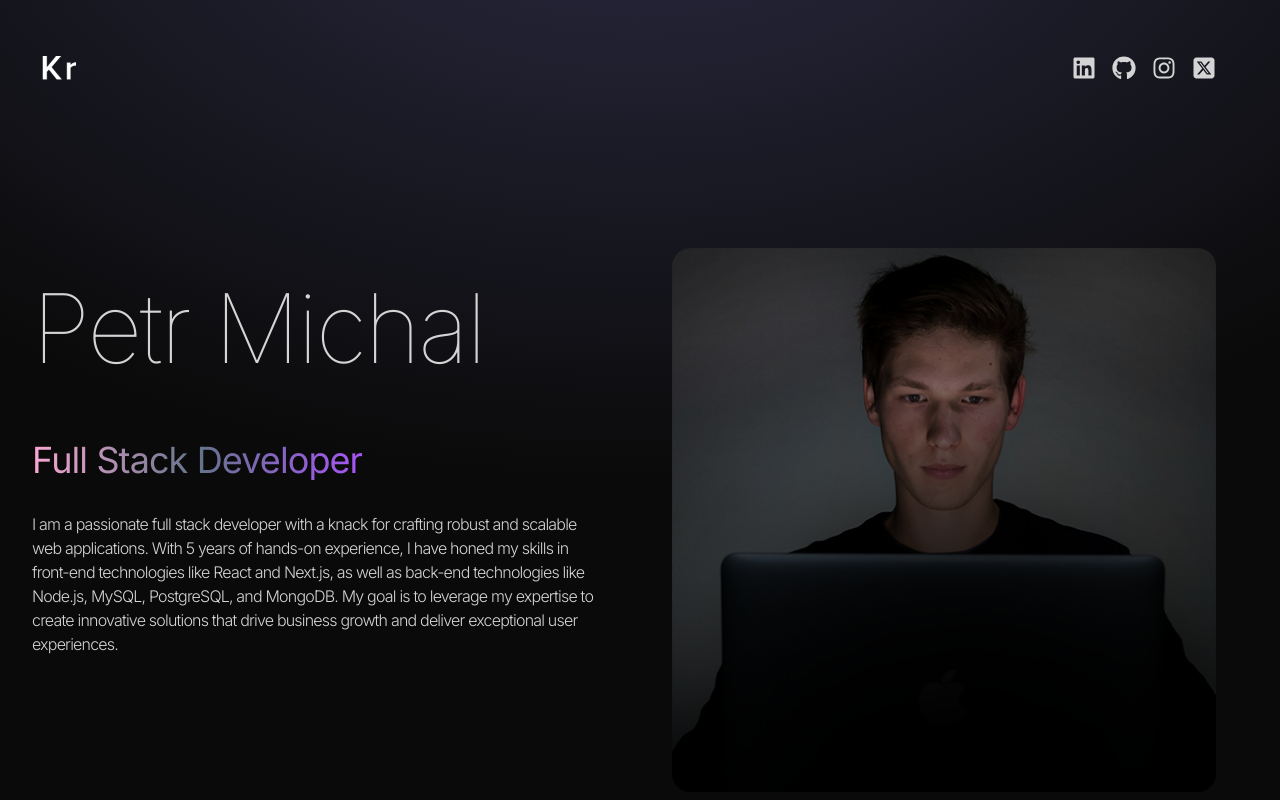
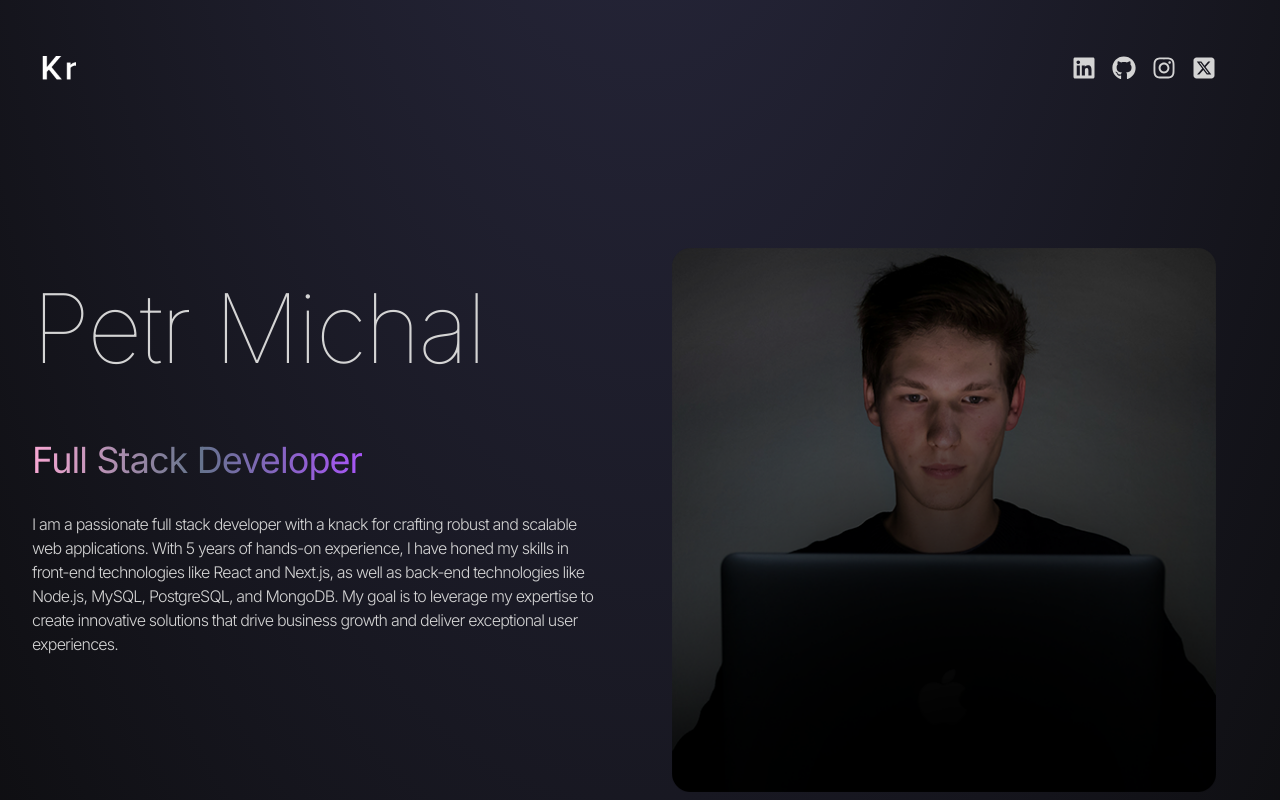
Before and after one commit to petrmichal0/main-website-frontend, a React (Vite) app: page / in a window 1280 px wide. Shown: the top 800 px of the page. Built offline with nearby package versions, Linux system fonts and the light colour scheme.

Commit message:
fix min-h-screen

```diff
--- a/src/App.tsx
+++ b/src/App.tsx
@@ -6,10 +6,7 @@ import Technologies from "./components/Technologies";
 
 function App() {
   return (
-    <div className="overflow-x-hidden  text-neutral-300 antialiased selection:bg-cyan-300 selection:text-cyan-900">
-      <div className="fixed top-0 z-10 h-full w-full"></div>
-      <div className="absolute top-0 z-[-2] h-screen w-screen bg-neutral-950 bg-[radial-gradient(ellipse_80%_80%_at_50%_-20%,rgba(120,119,198,0.3),rgba(255,255,255,0))]"></div>
-
+    <div className="min-h-screen bg-neutral-950 bg-[radial-gradient(ellipse_80%_80%_at_50%_-20%,rgba(120,119,198,0.3),rgba(255,255,255,0))] overflow-x-hidden text-neutral-300 antialiased selection:bg-cyan-300 selection:text-cyan-900">
       <div className="container mx-auto px-8">
         <Navbar />
         <Hero />
```
